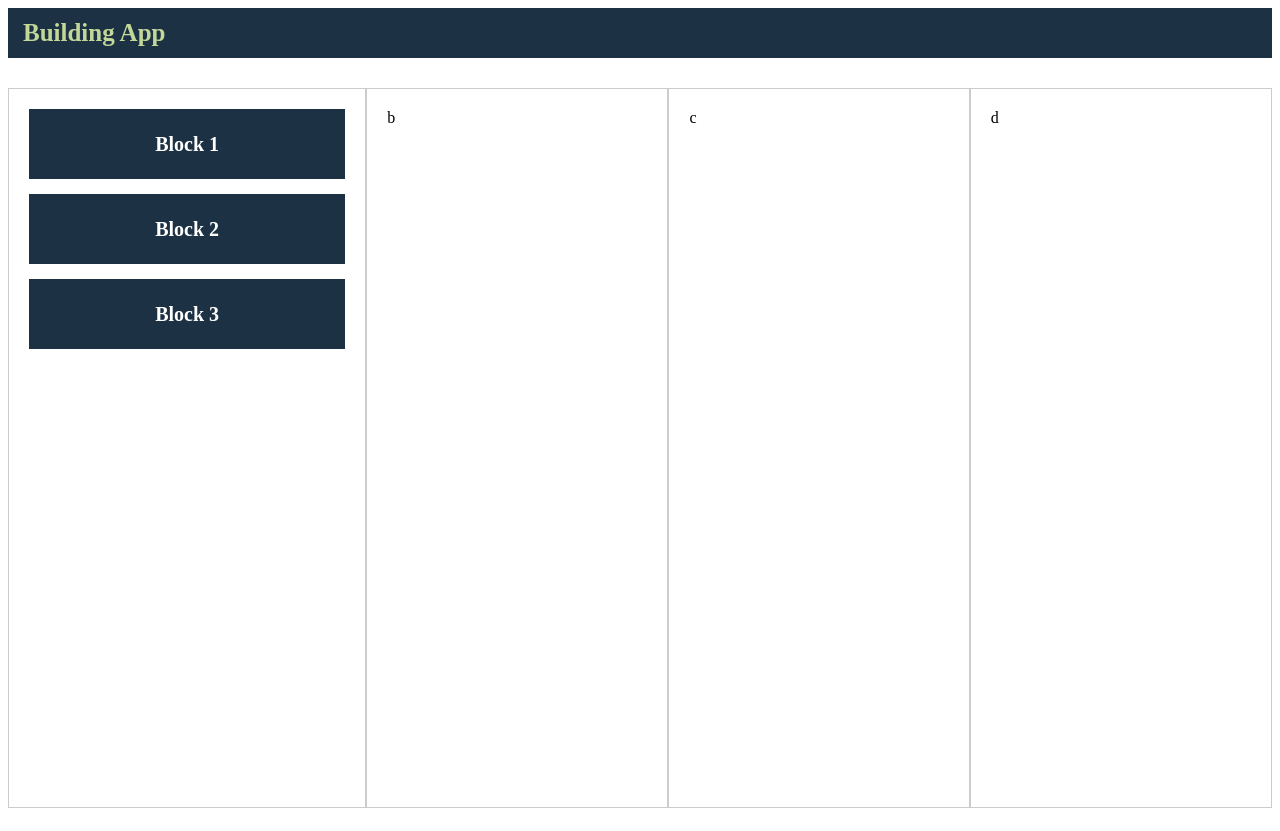
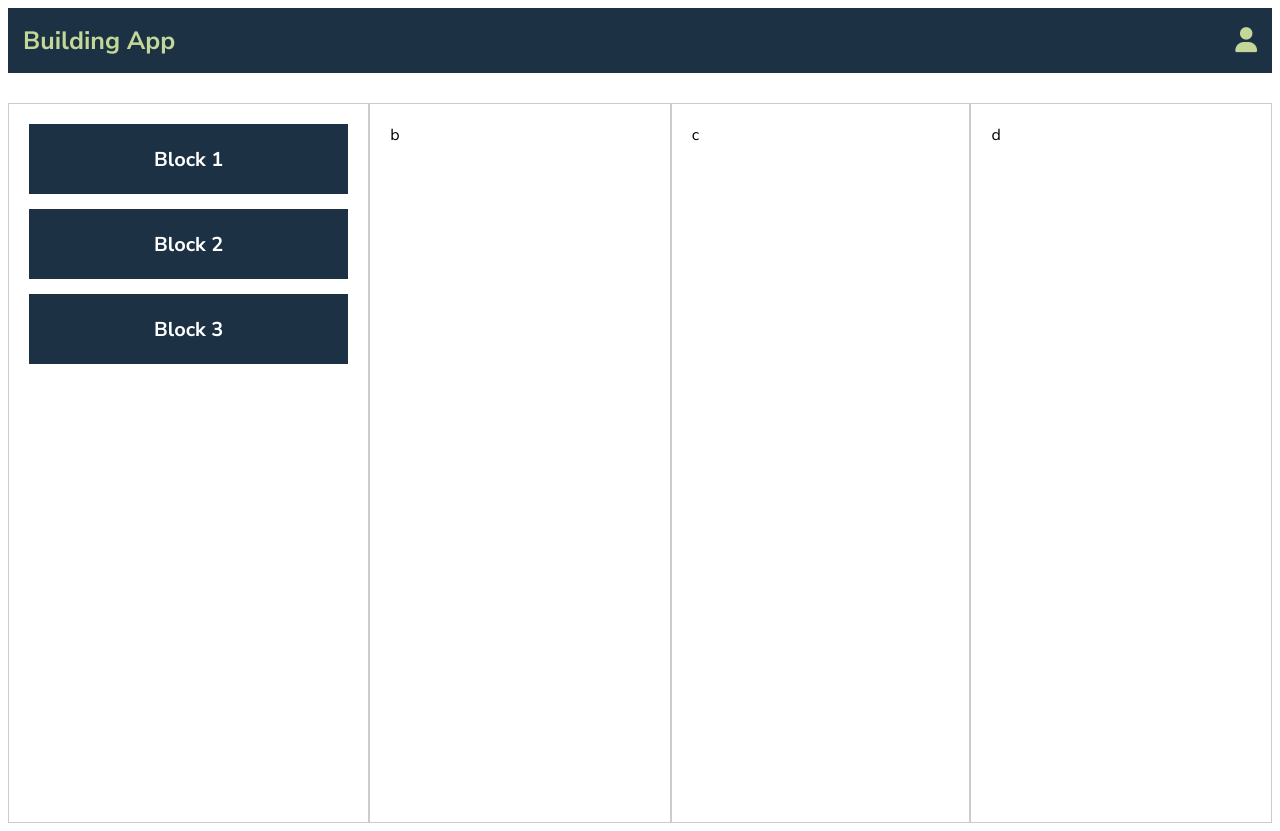
Before and after one commit to anythinglord/building-app, a React (Vite) app: page / in a window 1280 px wide. Built offline with nearby package versions, Linux system fonts and the light colour scheme.

Commit message:
include fonts awesome with cdn

```diff
--- a/index.html
+++ b/index.html
@@ -4,6 +4,7 @@
     <meta charset="UTF-8" />
     <link rel="icon" type="image/svg+xml" href="/vite.svg" />
     <meta name="viewport" content="width=device-width, initial-scale=1.0" />
+    <link rel="stylesheet" href="https://cdnjs.cloudflare.com/ajax/libs/font-awesome/6.5.2/css/all.min.css" integrity="sha512-SnH5WK+bZxgPHs44uWIX+LLJAJ9/2PkPKZ5QiAj6Ta86w+fsb2TkcmfRyVX3pBnMFcV7oQPJkl9QevSCWr3W6A==" crossorigin="anonymous" referrerpolicy="no-referrer" />
     <title>Building App</title>
   </head>
   <body>
--- a/src/components/Block/index.css
+++ b/src/components/Block/index.css
@@ -6,6 +6,7 @@
     color: #fff;
     font-weight: bold;
     font-size: 20px;
-    justify-content: center;
+    justify-content: space-around;
     margin-bottom: 15px;
+    cursor: pointer;
 }
--- a/src/components/NavBar/NavBar.tsx
+++ b/src/components/NavBar/NavBar.tsx
@@ -6,6 +6,9 @@ export const NavBar: React.FC = () => {
       <div className="nb-title">
         Building App
       </div>
+      <div className='nb-icon'>
+        <i className="fa-solid fa-user" />
+      </div>
     </div>
   )
 }
--- a/src/components/NavBar/index.css
+++ b/src/components/NavBar/index.css
@@ -1,14 +1,18 @@
 .nb-root {
     background-color: #1c3144;
-    height: 50px;
+    height: 65px;
     color: #C3D898;
     font-size: 25px;
     font-weight: bold;
     display: flex;
-    justify-content: flex-start;
+    justify-content: space-between;
     align-items: center;
 }
 
 .nb-title {
     padding-left: 15px;
 }
+
+.nb-icon {
+    padding-right: 15px;
+}
--- a/src/index.css
+++ b/src/index.css
@@ -0,0 +1,6 @@
+@import url('https://fonts.googleapis.com/css2?family=Nunito+Sans:ital,opsz,wght@0,6..12,200..1000;1,6..12,200..1000&display=swap');
+
+* {
+  font-family: "Nunito Sans", sans-serif;
+  font-optical-sizing: auto;
+}
```
